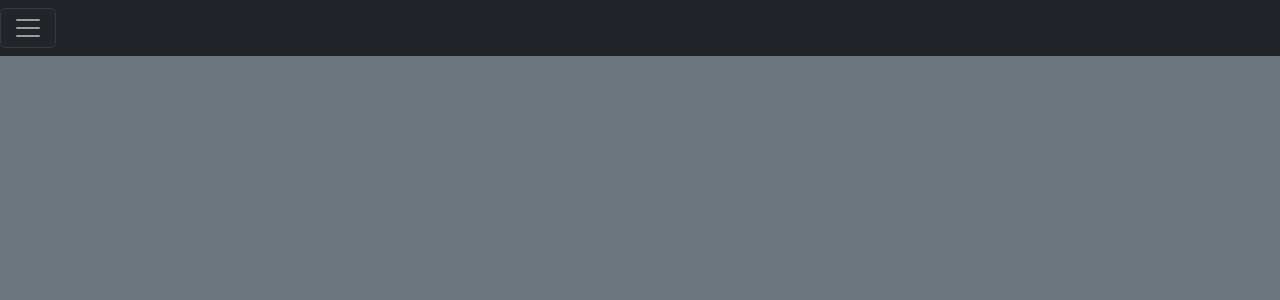
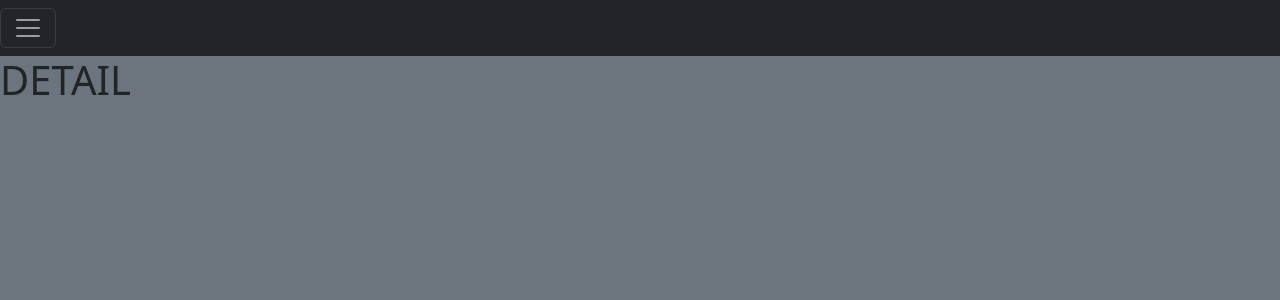
Before and after one commit to snorrien/blog, a React (Create React App) app: page /detailspage in a window 1280 px wide. Before the commit this address had no page. Shown: the top 300 px of the page. Built offline with nearby package versions, Linux system fonts and the light colour scheme.

Commit message:
feat: add DetailsPage and link on avatar

```diff
--- a/src/App.tsx
+++ b/src/App.tsx
@@ -3,6 +3,7 @@ import { BrowserRouter, Routes, Route } from 'react-router-dom';
 import MainPage from './components/MainPage/MainPage';
 import Navbar from './components/Navigation/Navbar';
 import AboutPage from './components/AboutPage/AboutPage';
+import DetailsPage from './components/DetailsPage/DetailsPage';
 import 'bootstrap/dist/css/bootstrap.min.css';
 
 function App() {
@@ -15,7 +16,7 @@ function App() {
         <Routes >
           <Route path='/' element={<MainPage />}/>
           <Route path='/aboutpage' element={<AboutPage/>}/>
-          <Route path='/' element={<MainPage/>}/>
+          <Route path='/detailspage' element={<DetailsPage/>}/>
         </Routes>
       </BrowserRouter>
     </div>
--- /dev/null
+++ b/src/components/DetailsPage/DetailsPage.tsx
@@ -0,0 +1,7 @@
+const DetailsPage = () => {
+    return (
+        <div><h1>DETAIL</h1></div>
+    )
+}
+
+export default DetailsPage;
--- a/src/components/MainPage/MainPage.tsx
+++ b/src/components/MainPage/MainPage.tsx
@@ -61,7 +61,7 @@ const MainPage = () => {
                     <Card key={post.id} className='rounded-4 bg-white m-2'>
                         <Card.Body className='p-10'>
                             <div className="d-flex align-items-center">
-                                <img src="imgs/woman.png" alt="avatar" />
+                                <a href="/detailspage"><img src="imgs/woman.png" alt="avatar" /></a>
                                 <Card.Subtitle className="m-2 text-muted">{users.find(u => post.userId === u.id)?.name}</Card.Subtitle>
                             </div>
                             <Card.Title>{post.title}</Card.Title>
```
